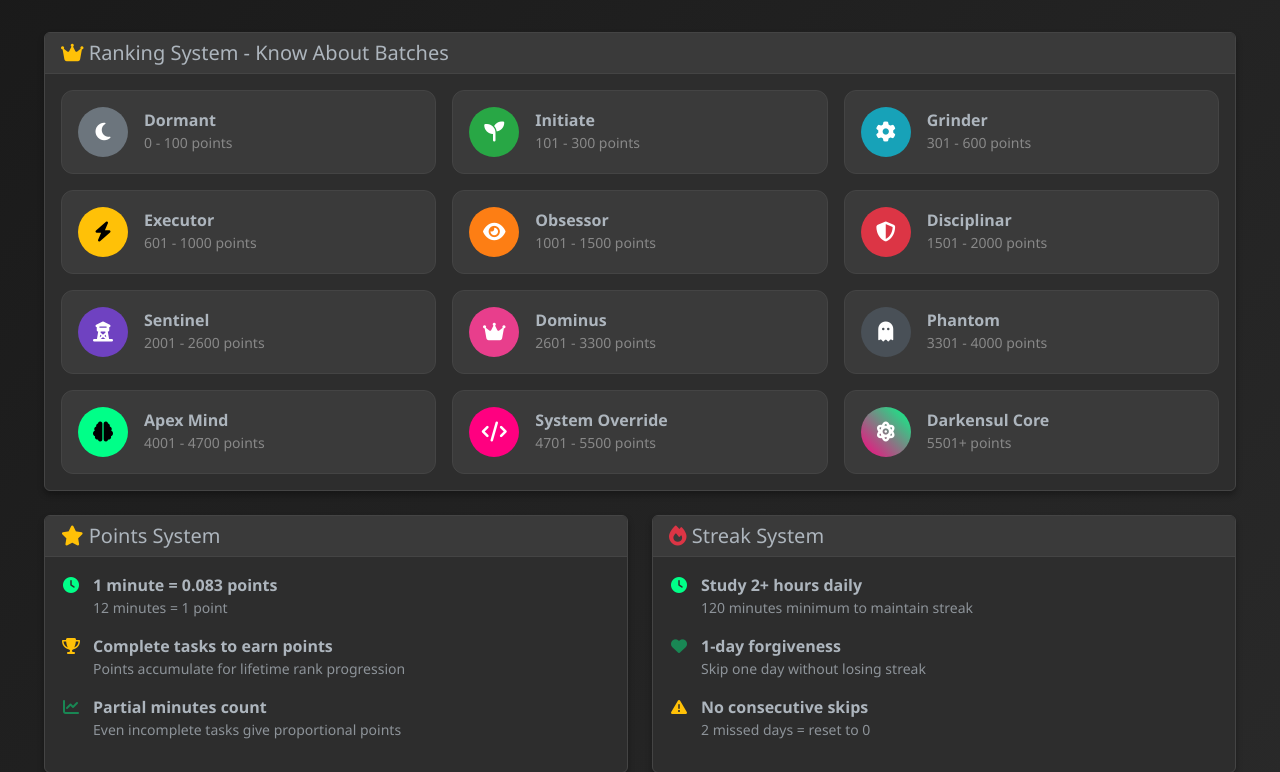
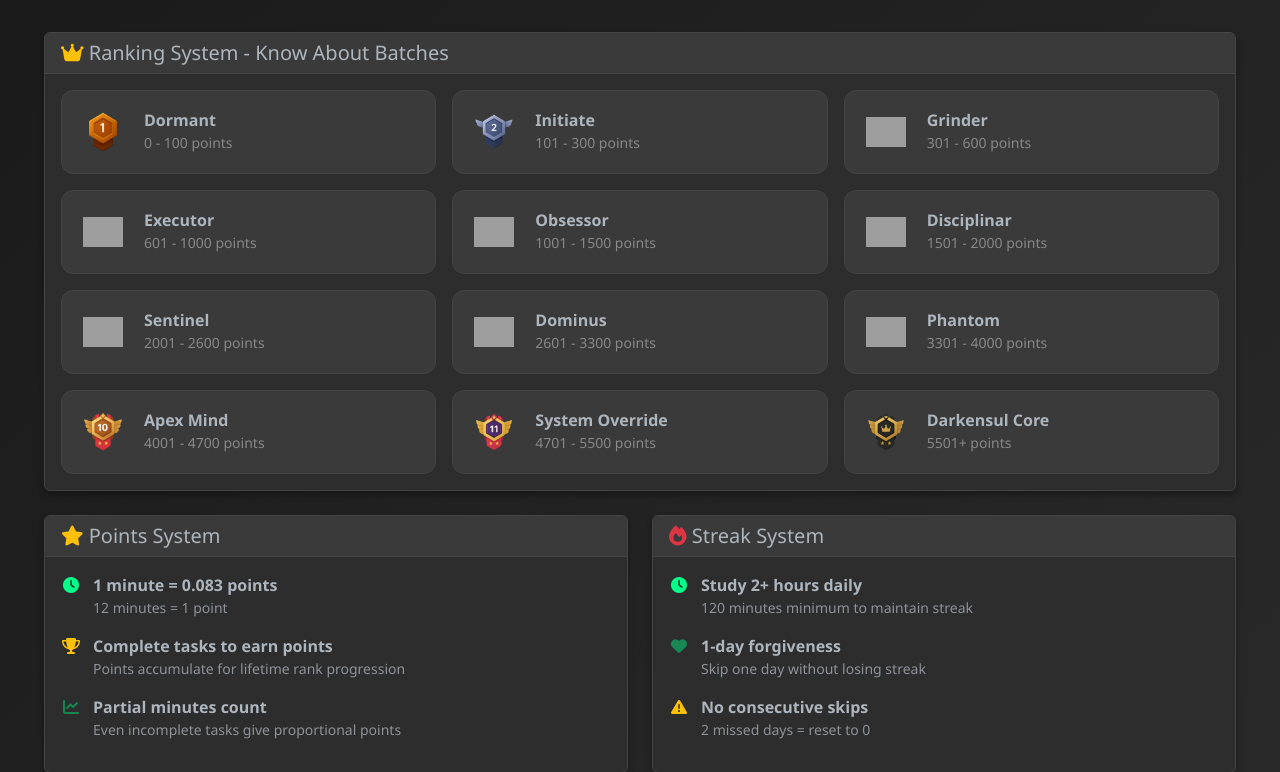
Before and after one commit to shuuuu87/DarkSulFocus, a Flask app: page /help in a window 1280 px wide. Shown: the part 59-831 px from the top of the page. Run offline with Flask 3, Linux system fonts and the light colour scheme; some libraries are stand-ins or nearby versions; grey boxes are pictures that could not be loaded.

Commit message:
Update project files

```diff
--- a/app.py
+++ b/app.py
@@ -22,12 +22,30 @@ csrf = CSRFProtect()
 def create_app():
     app = Flask(__name__)
 
+    # Track user activity on every request (must be after app is created)
+    from flask_login import current_user
+    from datetime import datetime
+
+    @app.before_request
+    def update_last_active():
+        if hasattr(current_user, 'is_authenticated') and current_user.is_authenticated:
+            from models import db, User
+            now = datetime.utcnow()
+            if not current_user.last_active or (now - current_user.last_active).total_seconds() > 60:
+                current_user.last_active = now
+                db.session.commit()
+
     # Configuration
     app.secret_key = os.environ.get("SESSION_SECRET", "dev-secret-change-in-production-" + str(hash("darksulfocus")))
     app.wsgi_app = ProxyFix(app.wsgi_app, x_proto=1, x_host=1)
 
     # Database configuration
-    app.config["SQLALCHEMY_DATABASE_URI"] = os.environ.get("DATABASE_URL")
+    db_url = os.environ.get("DATABASE_URL")
+    if not db_url:
+        # Ensure instance directory exists
+        os.makedirs(os.path.join(app.root_path, '..', 'instance'), exist_ok=True)
+        db_url = "sqlite:///" + os.path.abspath(os.path.join(app.root_path, '..', 'instance', 'darksulfocus.db'))
+    app.config["SQLALCHEMY_DATABASE_URI"] = db_url
     app.config["SQLALCHEMY_ENGINE_OPTIONS"] = {
         "pool_recycle": 300,
         "pool_pre_ping": True,
--- a/routes.py
+++ b/routes.py
@@ -353,17 +353,23 @@ def leaderboard():
     top_users = User.query.order_by(User.total_points.desc()).limit(10).all()
 
     leaderboard_data = []
+    ist = pytz.timezone('Asia/Kolkata')
     for i, user in enumerate(top_users, 1):
         # Calculate last active (last completed task or task creation)
         last_completed_task = Task.query.filter_by(user_id=user.id, is_completed=True).order_by(Task.completed_at.desc()).first()
         last_any_task = Task.query.filter_by(user_id=user.id).order_by(Task.created_at.desc()).first()
 
         if last_completed_task and last_completed_task.completed_at:
-            last_active = last_completed_task.completed_at
+            last_active_utc = last_completed_task.completed_at
         elif last_any_task:
-            last_active = last_any_task.created_at
+            last_active_utc = last_any_task.created_at
         else:
-            last_active = user.joined_date
+            last_active_utc = user.joined_date
+
+        # Convert UTC to Asia/Kolkata
+        if last_active_utc and last_active_utc.tzinfo is None:
+            last_active_utc = last_active_utc.replace(tzinfo=pytz.utc)
+        last_active = last_active_utc.astimezone(ist) if last_active_utc else None
 
         leaderboard_data.append({
             'rank': i,
--- a/static/css/style.css
+++ b/static/css/style.css
@@ -1,3 +1,47 @@
+.rank-badge .badge-img {
+    background: none !important;
+    border-radius: 0 !important;
+    box-shadow: none !important;
+}
+.rank-badge .badge-img + * {
+    background: none !important;
+}
+.rank-badge {
+    background: none !important;
+    border-radius: 0 !important;
+    width: auto;
+    height: auto;
+    padding: 0;
+    font-size: inherit;
+    font-weight: inherit;
+    display: flex;
+    align-items: center;
+    justify-content: flex-start;
+}
+/* Remove background and border-radius from rank-badge if it contains a badge image */
+.rank-badge > .badge-img {
+    background: none !important;
+    border-radius: 0 !important;
+    box-shadow: none !important;
+}
+.rank-badge {
+    background: none;
+    border-radius: 0;
+    padding: 0;
+    font-size: inherit;
+    font-weight: inherit;
+    display: flex;
+    align-items: center;
+    justify-content: flex-start;
+}
+/* Badge image size for rank badges */
+.badge-img {
+    width: 40px;
+    height: 40px;
+    object-fit: contain;
+    border-radius: 50%;
+    display: block;
+}
 /* Dark Theme Variables */
 :root {
     --bg-primary: #1a1a1a;
--- a/templates/help.html
+++ b/templates/help.html
@@ -19,7 +19,7 @@
                     <div class="rank-grid">
                         <div class="rank-item">
                             <div class="rank-badge dormant">
-                                <i class="fas fa-moon"></i>
+                                <img src="/static/img/badges/badge1.png" alt="Dormant Badge" class="badge-img">
                             </div>
                             <div class="rank-info">
                                 <h6>Dormant</h6>
@@ -29,7 +29,7 @@
 
                         <div class="rank-item">
                             <div class="rank-badge initiate">
-                                <i class="fas fa-seedling"></i>
+                                <img src="/static/img/badges/badge2.png" alt="Initiate Badge" class="badge-img">
                             </div>
                             <div class="rank-info">
                                 <h6>Initiate</h6>
@@ -39,7 +39,7 @@
 
                         <div class="rank-item">
                             <div class="rank-badge grinder">
-                                <i class="fas fa-cog"></i>
+                                <img src="/static/img/badges/badge3.png" alt="Grinder Badge" class="badge-img">
                             </div>
                             <div class="rank-info">
                                 <h6>Grinder</h6>
@@ -49,7 +49,7 @@
 
                         <div class="rank-item">
                             <div class="rank-badge executor">
-                                <i class="fas fa-bolt"></i>
+                                <img src="/static/img/badges/badge4.png" alt="Executor Badge" class="badge-img">
                             </div>
                             <div class="rank-info">
                                 <h6>Executor</h6>
@@ -59,7 +59,7 @@
 
                         <div class="rank-item">
                             <div class="rank-badge obsessor">
-                                <i class="fas fa-eye"></i>
+                                <img src="/static/img/badges/badge5.png" alt="Obsessor Badge" class="badge-img">
                             </div>
                             <div class="rank-info">
                                 <h6>Obsessor</h6>
@@ -69,7 +69,7 @@
 
                         <div class="rank-item">
                             <div class="rank-badge disciplinar">
-                                <i class="fas fa-shield-alt"></i>
+                                <img src="/static/img/badges/badge6.png" alt="Disciplinar Badge" class="badge-img">
                             </div>
                             <div class="rank-info">
                                 <h6>Disciplinar</h6>
@@ -79,7 +79,7 @@
 
                         <div class="rank-item">
                             <div class="rank-badge sentinel">
-                                <i class="fas fa-tower-observation"></i>
+                                <img src="/static/img/badges/badge7.png" alt="Sentinel Badge" class="badge-img">
                             </div>
                             <div class="rank-info">
                                 <h6>Sentinel</h6>
@@ -89,7 +89,7 @@
 
                         <div class="rank-item">
                             <div class="rank-badge dominus">
-                                <i class="fas fa-crown"></i>
+                                <img src="/static/img/badges/badge8.png" alt="Dominus Badge" class="badge-img">
                             </div>
                             <div class="rank-info">
                                 <h6>Dominus</h6>
@@ -99,7 +99,7 @@
 
                         <div class="rank-item">
                             <div class="rank-badge phantom">
-                                <i class="fas fa-ghost"></i>
+                                <img src="/static/img/badges/badge9.png" alt="Phantom Badge" class="badge-img">
                             </div>
                             <div class="rank-info">
                                 <h6>Phantom</h6>
@@ -109,7 +109,7 @@
 
                         <div class="rank-item">
                             <div class="rank-badge apex-mind">
-                                <i class="fas fa-brain"></i>
+                                <img src="/static/img/badges/badge10.png" alt="Apex Mind Badge" class="badge-img">
                             </div>
                             <div class="rank-info">
                                 <h6>Apex Mind</h6>
@@ -119,7 +119,7 @@
 
                         <div class="rank-item">
                             <div class="rank-badge system-override">
-                                <i class="fas fa-code"></i>
+                                <img src="/static/img/badges/badge11.png" alt="System Override Badge" class="badge-img">
                             </div>
                             <div class="rank-info">
                                 <h6>System Override</h6>
@@ -129,7 +129,7 @@
 
                         <div class="rank-item">
                             <div class="rank-badge darkensul-core">
-                                <i class="fas fa-atom"></i>
+                                <img src="/static/img/badges/badge12.png" alt="Darkensul Core Badge" class="badge-img">
                             </div>
                             <div class="rank-info">
                                 <h6>Darkensul Core</h6>
```
Also changed, not shown: models.py (+24 -5 lines), templates/leaderboard.html (+15 -1 lines), static/img/badges/badge1.png (added), static/img/badges/badge10.png (added), static/img/badges/badge11.png (added), static/img/badges/badge12.png (added), static/img/badges/badge2.png (added), 7 other files.
